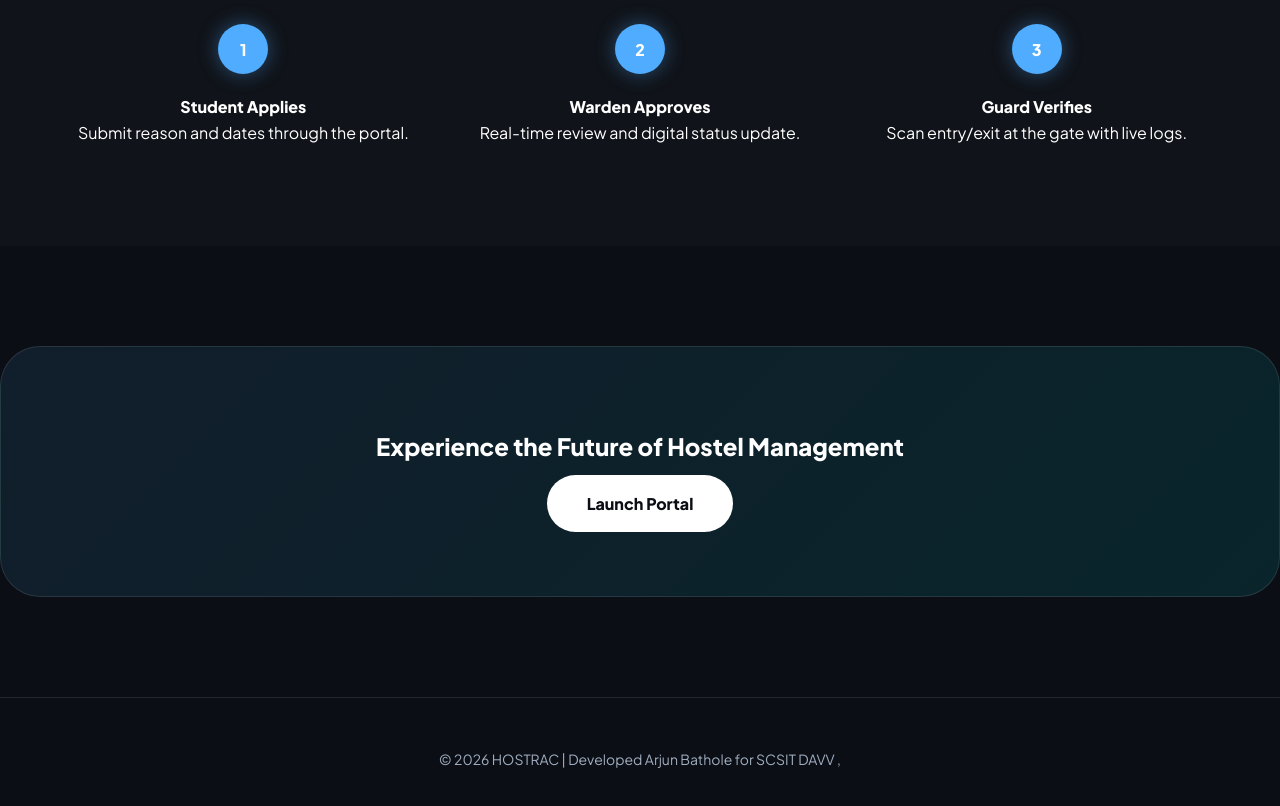
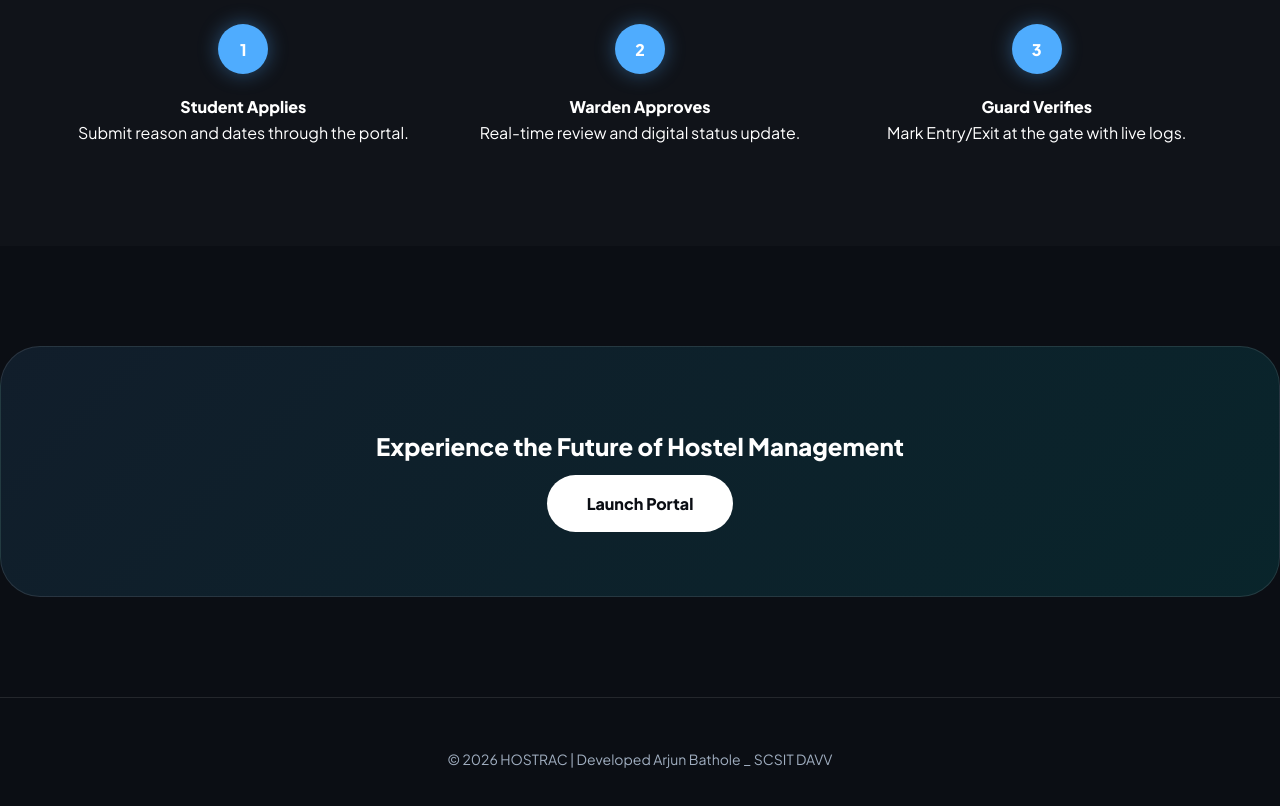
Before and after one commit to AR2908/Hostrac, a plain HTML site: page index.html in a window 1280 px wide. Shown: the part 1840-2646 px from the top of the page. Drawn offline with Linux system fonts and the light colour scheme.

Commit message:
Update index.html

```diff
--- a/index.html
+++ b/index.html
@@ -91,7 +91,7 @@
                 <div class="step">
                     <div class="step-num">3</div>
                     <h4>Guard Verifies</h4>
-                    <p>Scan entry/exit at the gate with live logs.</p>
+                    <p>Mark Entry/Exit at the gate with live logs.</p>
                 </div>
             </div>
         </div>
@@ -107,7 +107,7 @@
 
     <footer>
         <div class="container">
-            <p>© 2026 HOSTRAC | Developed Arjun Bathole for SCSIT DAVV ,</p>
+            <p>© 2026 HOSTRAC | Developed Arjun Bathole _ SCSIT DAVV </p>
         </div>
     </footer>
 
```
